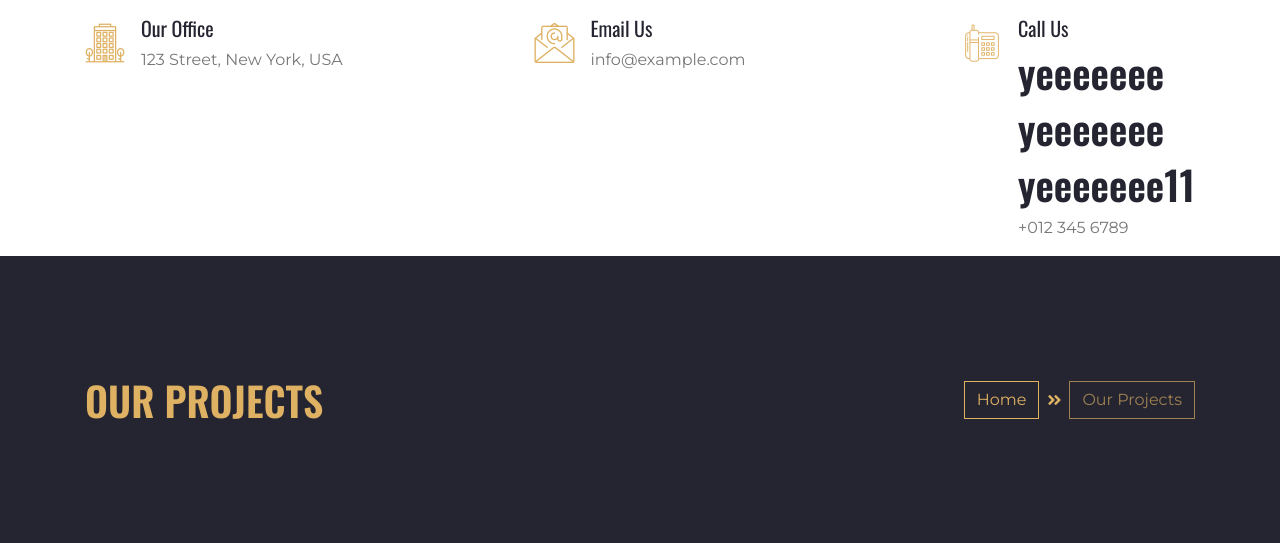
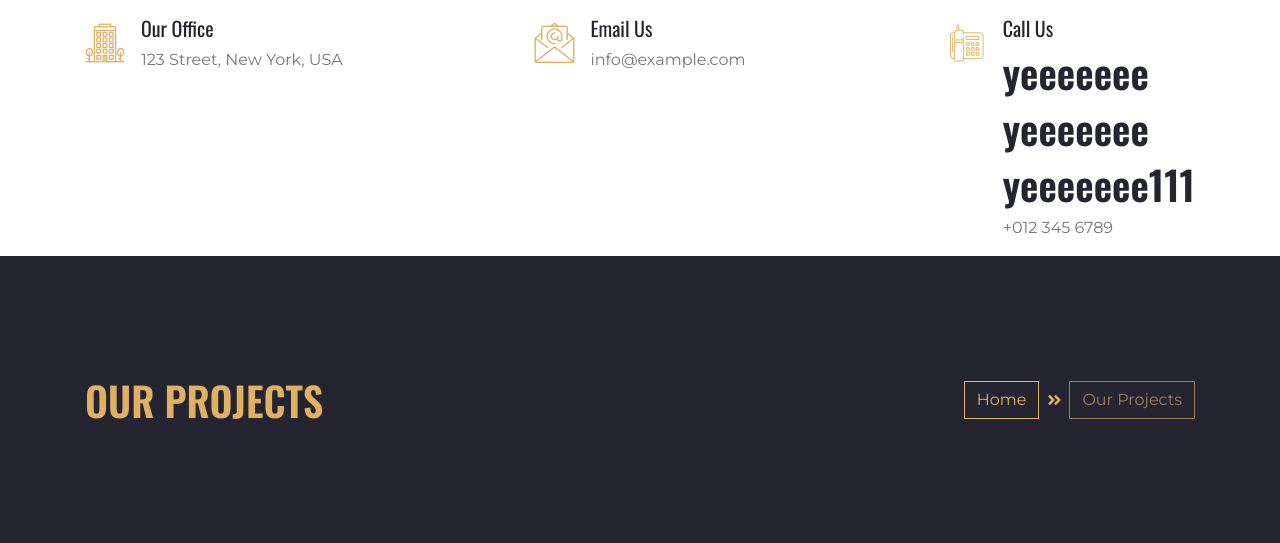
Before and after one commit to shamablyat/ci-cd, a Django app: template templates/project.html in a window 1280 px wide. Shown: the part 140-683 px from the top of the page. Run offline with Django 4.2, Linux system fonts and the light colour scheme; the template is opened without the code that fills it, so the values that code supplies are empty; some libraries are stand-ins or nearby versions.

Commit message:
tessth19

```diff
--- a/templates/project.html
+++ b/templates/project.html
@@ -128,7 +128,7 @@
                             <h5>Call Us</h5>
                             <h1>yeeeeeee</h1>
                             <h1>yeeeeeee</h1>
-                            <h1>yeeeeeee11</h1>
+                            <h1>yeeeeeee111</h1>
 
 
                             <p class="m-0">+012 345 6789</p>
```
